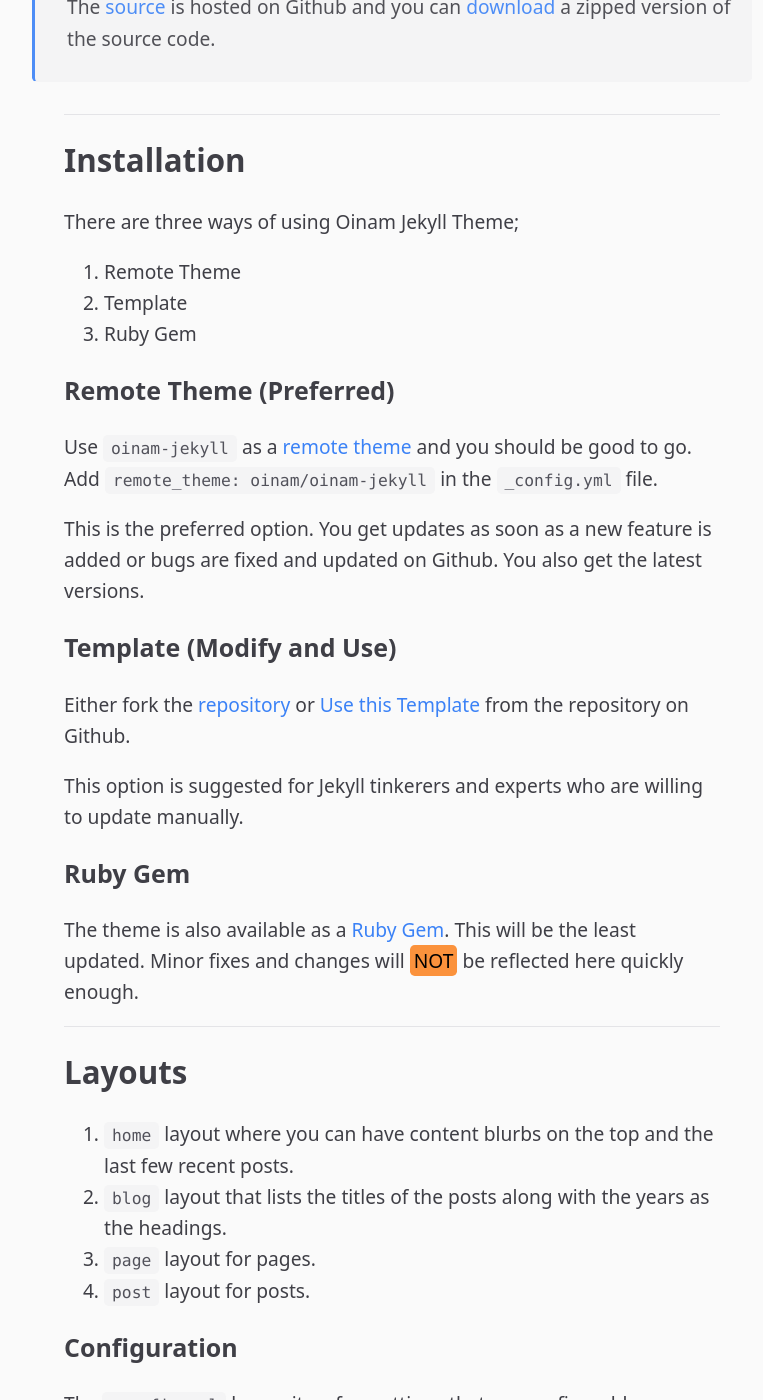
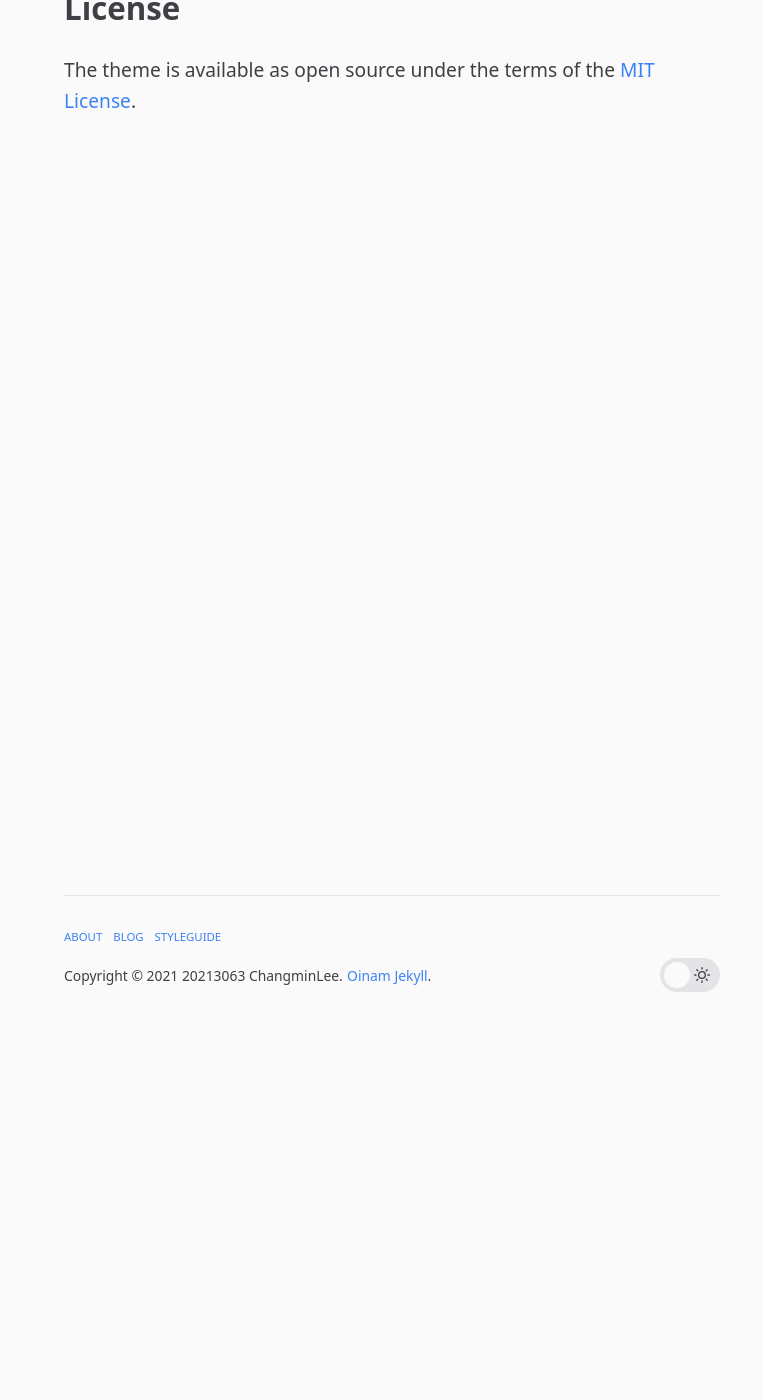
Before and after one commit to ckdals20213063/changminlee.github.io, a Jekyll site: the page built from index.md, in a window 1280 px wide and 1400 px high, scrolled down 379 px. Shown: the whole window, without its empty margins (248-1011 px from the left). Built offline with Jekyll 4.4.1, drawn with Linux system fonts in a browser that asks for light colours; our own code applies the rules of GitHub Pages for plain Markdown files; some of the changed text lies outside the part shown.

Commit message:
Update index.md

```diff
--- a/index.md
+++ b/index.md
@@ -1,86 +1,8 @@
 ---
-#
-# By default, content added below the "---" mark will appear in the home page
-# between the top bar and the list of recent posts.
-# To change the home page layout, edit the _layouts/home.html file.
-# https://jekyllrb.com/docs/themes/#overriding-theme-defaults
-#
 layout: page
 ---
 
-This is the demo and documentation for Oinam Jekyll Theme. The [Styleguide]({{ site.baseurl | prepend: site.url }}/styleguide/) has the demonstation of all content features and options you can use. I wrote [an article](https://brajeshwar.com/2021/brajeshwar.com-2021/) about how and why I built this Jekyll Theme.
-
-> The [source](https://github.com/oinam/oinam-jekyll) is hosted on Github and you can [download](https://github.com/oinam/oinam-jekyll/archive/refs/heads/main.zip) a zipped version of the source code.
-
----
-## Installation
-
-There are three ways of using Oinam Jekyll Theme;
-
-1. Remote Theme
-2. Template
-3. Ruby Gem
-
-### Remote Theme (Preferred)
-
-Use `oinam-jekyll` as a [remote theme](https://docs.github.com/en/pages/setting-up-a-github-pages-site-with-jekyll/adding-a-theme-to-your-github-pages-site-using-jekyll) and you should be good to go. Add `remote_theme: oinam/oinam-jekyll` in the `_config.yml` file.
-
-This is the preferred option. You get updates as soon as a new feature is added or bugs are fixed and updated on Github. You also get the latest versions.
-
-### Template (Modify and Use)
-
-Either fork the [repository](https://github.com/oinam/oinam-jekyll) or [Use this Template](https://github.com/oinam/oinam-jekyll/generate) from the repository on Github.
-
-This option is suggested for Jekyll tinkerers and experts who are willing to update manually.
-
-### Ruby Gem
-
-The theme is also available as a [Ruby Gem](https://rubygems.org/gems/oinam-jekyll). This will be the least updated. Minor fixes and changes will <mark>NOT</mark> be reflected here quickly enough.
-
----
-## Layouts
-
-1. `home` layout where you can have content blurbs on the top and the last few recent posts.
-2. `blog` layout that lists the titles of the posts along with the years as the headings.
-3. `page` layout for pages.
-4. `post` layout for posts.
-
-### Configuration
-
-The `_config.yml` has quite a few settings that are configurable. Removing the default Footer Credit and the Footer text are configurable. Choosing either Serif or Sans-Serif font-family, etc.
-
-### Color
-
-There are three basic color themes included -- `default`, [nord](https://www.nordtheme.com), and `vintage`. Treat them as samples for you to make your own. If you are tinkering with the code, you will find it as easy as just changing few color (HEX) values in the CSS. If you want to pick one of the three, pick a choice in `_config.yml`.
-
----
-## Content
-
-The [Styleguide]({{ site.baseurl | prepend: site.url }}/styleguide/) has examples and demos to treat images, videos, etc. with various layout and placement options.
-
----
-## Development
-
-Plain simple Jekyll and nothing else. Get Jekyll running on your local system and run this;
-
-`$ bundle exec jekyll serve`
-
-Or enable `drafts`, `future`, and serve it `incremental`;
-
-`$ bundle exec jekyll serve --drafts --future --incremental`
-
----
-## Contributing
-
-You are welcome to contribute to the theme by sending in Pull Request with changes, edits, and fixes. Or, contribute by filing [Bugs and Issues](https://github.com/oinam/oinam-jekyll/issues).
-
-There is a `server` that runs a local development server for development;
-
-`$ ./server`
-
-it is just a script that runs;
-
-`$ bundle exec jekyll serve --config _config.yml,_config_dev.yml`
+## This is the blog of Changmin Lee(20213063)
 
 ---
 ## License
```
